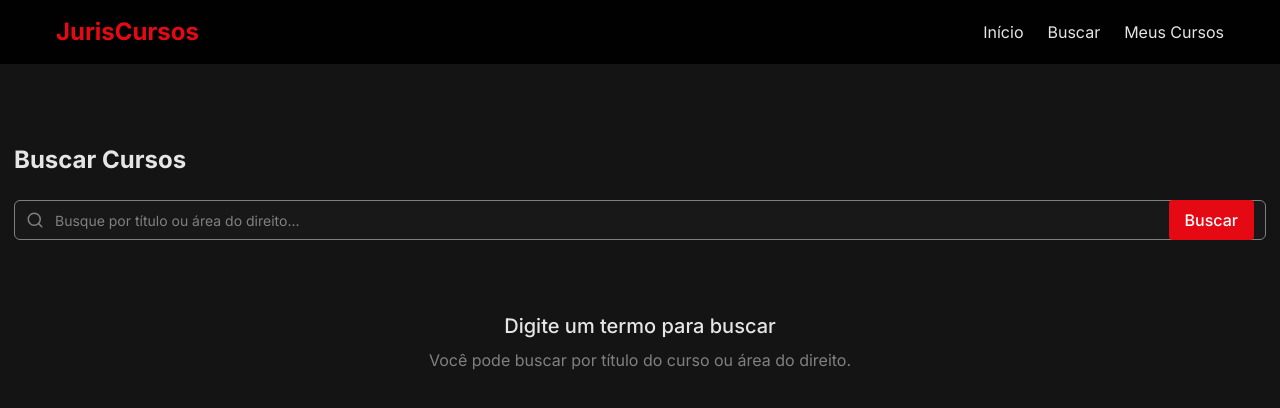
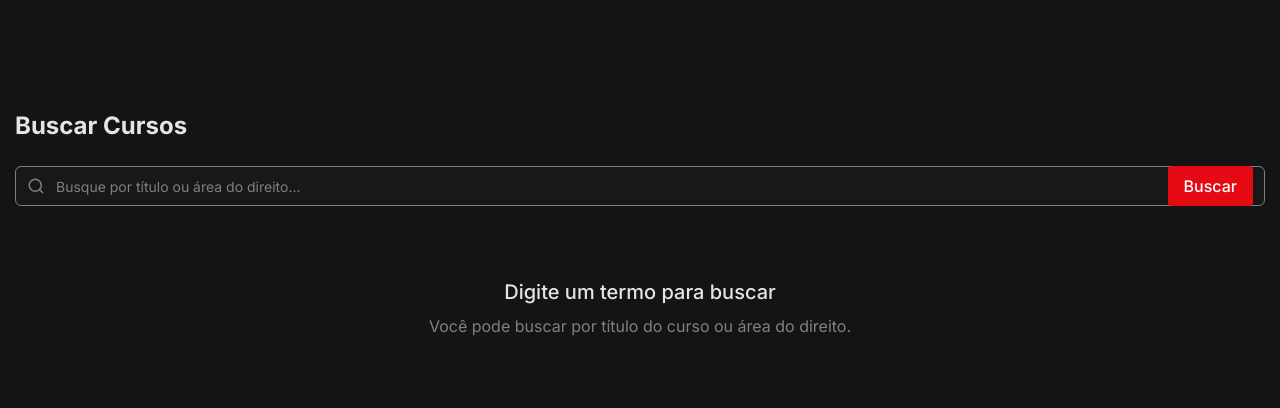
Before and after one commit to WESLEYANALISE/direito-flix-app, a React (Vite) app: page /search in a window 1280 px wide. Shown: the top 408 px of the page. Built offline with nearby package versions, Linux system fonts and the light colour scheme.

Commit message:
Visual edit in Lovable
Edited UI in Lovable

```diff
--- a/src/components/Header.tsx
+++ b/src/components/Header.tsx
@@ -1,21 +1,5 @@
-
 import { Link } from "react-router-dom";
-
 const Header = () => {
-  return (
-    <header className="py-4 px-6 bg-black bg-opacity-95 sticky top-0 z-10">
-      <div className="container mx-auto flex justify-between items-center">
-        <Link to="/" className="text-netflix-accent font-bold text-2xl">JurisCursos</Link>
-        <nav className="hidden md:block">
-          <ul className="flex space-x-6">
-            <li><Link to="/" className="text-netflix-text hover:text-netflix-accent">Início</Link></li>
-            <li><Link to="/search" className="text-netflix-text hover:text-netflix-accent">Buscar</Link></li>
-            <li><Link to="/my-courses" className="text-netflix-text hover:text-netflix-accent">Meus Cursos</Link></li>
-          </ul>
-        </nav>
-      </div>
-    </header>
-  );
+  return;
 };
-
 export default Header;
--- a/src/components/Layout.tsx
+++ b/src/components/Layout.tsx
@@ -2,7 +2,7 @@ import { Outlet } from "react-router-dom";
 import Header from "./Header";
 import MobileFooter from "./MobileFooter";
 const Layout = () => {
-  return <div className="flex flex-col min-h-screen bg-netflix-background text-netflix-text">
+  return <div className="flex flex-col min-h-screen bg-netflix-background text-netflix-text mx-px my-[30px]">
       <MobileFooter />
       <Header />
       <main className="flex-1 container mx-auto md:py-6 mt-14 my-[10px] py-0 px-[14px]">
--- a/src/pages/Index.tsx
+++ b/src/pages/Index.tsx
@@ -46,7 +46,7 @@ const Index = () => {
         <div className="relative h-[50vh] mb-10 overflow-hidden rounded-lg">
           <div className="absolute inset-0 bg-gradient-to-t from-netflix-background to-transparent z-10"></div>
           <img src="https://images.unsplash.com/photo-1505664194779-8beaceb93744?ixlib=rb-4.0.3&ixid=M3wxMjA3fDB8MHxwaG90by1wYWdlfHx8fGVufDB8fHx8fA%3D%3D&auto=format&fit=crop&w=1470&q=80" alt="Direito" className="w-full h-full object-cover" />
-          <div className="absolute bottom-0 left-0 z-20 p-8 w-full md:w-2/3">
+          <div className="absolute bottom-0 left-0 z-20 p-8 w-full md:w-2/3 px-[26px] py-[33px] my-0">
             <h1 className="text-4xl font-bold mb-3">JurisCursos</h1>
             <p className="text-lg mb-4">Sua plataforma de cursos jurídicos para todas as áreas do Direito</p>
 
```
